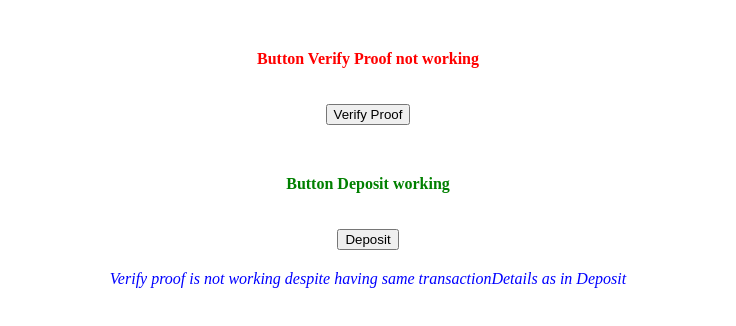
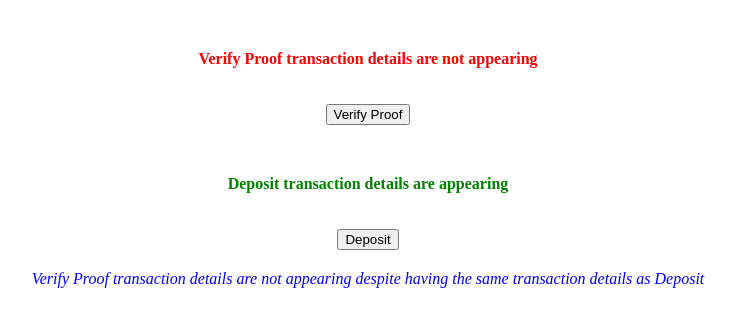
Before and after one commit to michalpalkowski/public_repo, a plain HTML site: page web/index.html in a window 1280 px wide. Shown: the whole page, without its empty margins (272-1008 px from the left). Drawn offline with Linux system fonts and the light colour scheme.

Commit message:
betterDescription

```diff
--- a/web/index.html
+++ b/web/index.html
@@ -7,19 +7,19 @@
 </head>
 <body>
     <div style="text-align: center; margin-top: 50px;">
-        <p style="color: red; font-weight: bold;">Button Verify Proof not working</p>
+        <p style="color: red; font-weight: bold;">Verify Proof transaction details are not appearing</p>
         <button onclick="verifyProofInitial()" style="margin-top: 20px;">Verify Proof</button>
         <p id="result"></p>
     </div>
 
     <div style="text-align: center; margin-top: 50px;">
-        <p style="color: green; font-weight: bold;">Button Deposit working</p>
+        <p style="color: green; font-weight: bold;">Deposit transaction details are appearing</p>
         <button onclick="Deposit()" style="margin-top: 20px;">Deposit</button>
         <p id="result"></p>
     </div>
 
     <p style="text-align: center; color: blue; margin-top: 20px; font-style: italic;">
-        Verify proof is not working despite having same transactionDetails as in Deposit
+        Verify Proof transaction details are not appearing despite having the same transaction details as Deposit
     </p>
 
     <script>
```
